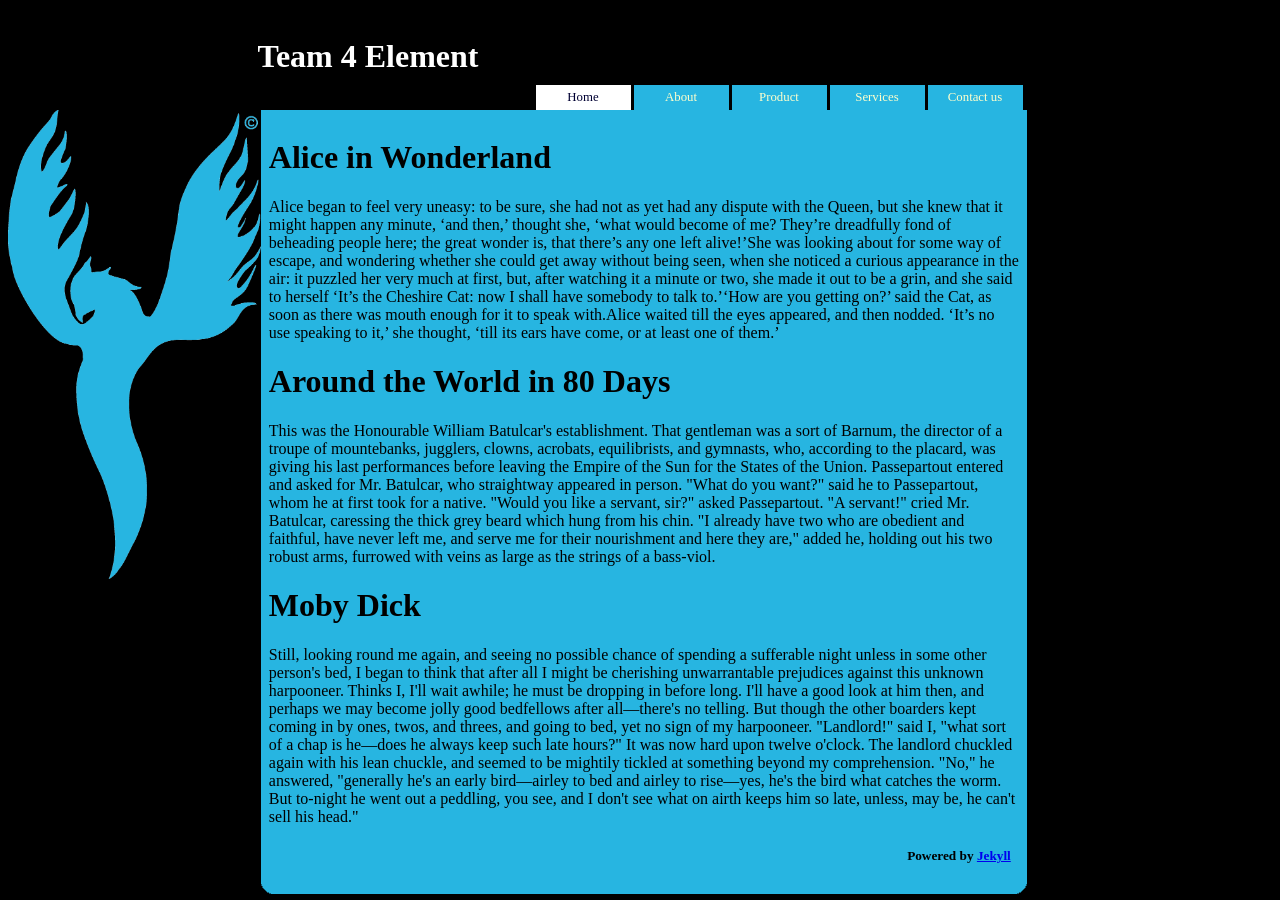
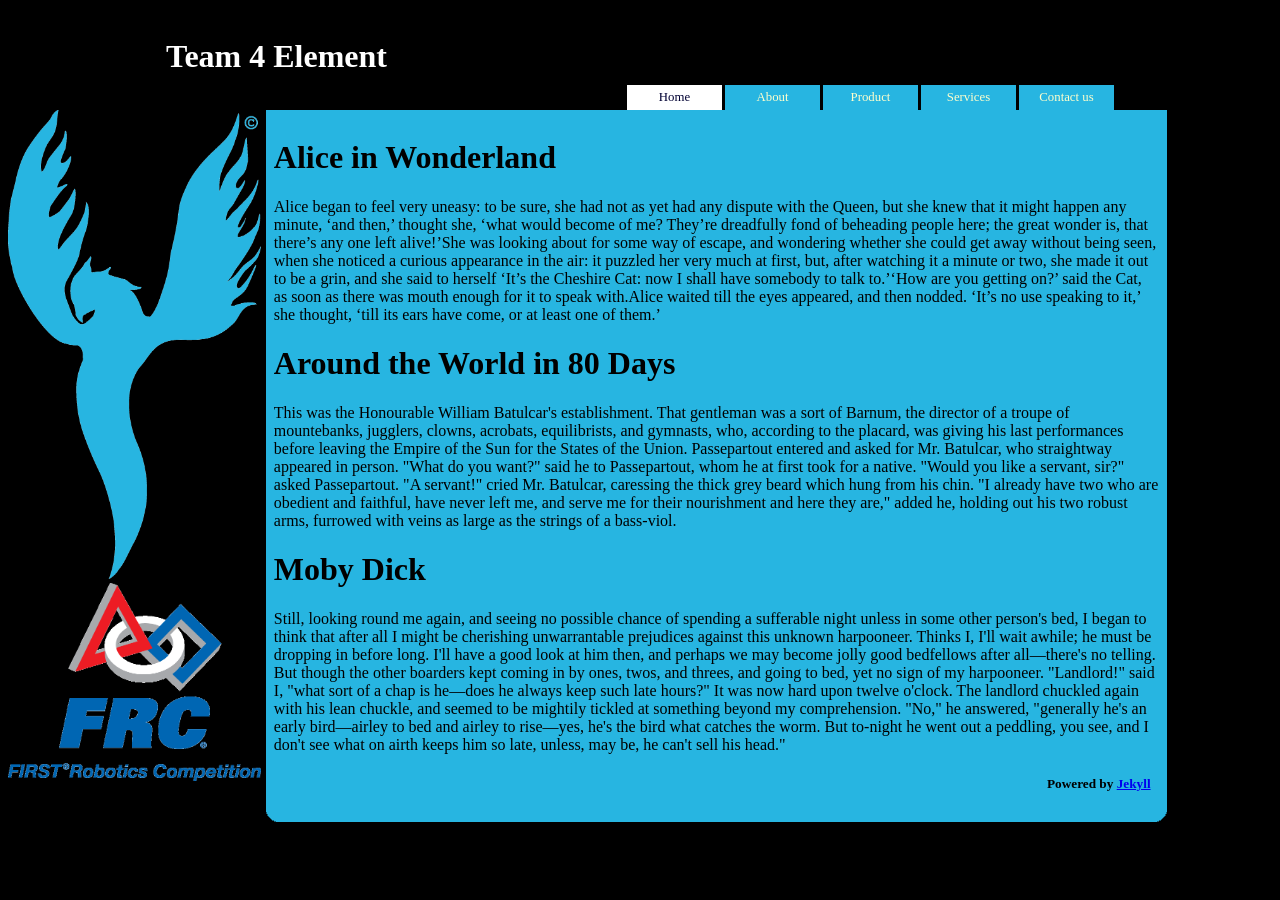
Before and after one commit to Apple101Review/team4history, a Jekyll site: the page built from index.html, in a window 1280 px wide. Built offline with Jekyll 4.4.1, drawn with Linux system fonts in a browser that asks for light colours.

Commit message:
Makes everything float nicely (woo fluid width designs!)

```diff
--- a/_layouts/default.html
+++ b/_layouts/default.html
@@ -9,10 +9,10 @@
 				Nifty("div#content","big bottom");
 			};
 
-			window.onresize = function(){
+			/*window.onresize = function(){
     			var img = document.getElementById('team4logo');
 				    img.style.width = "20%";
-			};
+			};*/
 		</script>
 		<title>{{ page.title }}</title>
 	</head>
@@ -30,7 +30,10 @@
 			</div>
 		</div>
 		<div id="wrapper">
-			<img src="images/team 4 logo.gif" id="team4logo"/>
+			<div id="logos">
+				<img src="images/team 4 logo.gif" id="team4logo"/><br/>
+				<img src="images/FRCicon_RGB.gif" id="frclogo"/>
+			</div>
 			<div id="content">
 				{{ content }}
 				<div style="text-align: right; margin: .5em;"><h5>Powered by <a href="https://github.com/mojombo/jekyll">Jekyll</a></h5></div>
--- a/style.css
+++ b/style.css
@@ -11,7 +11,7 @@ body {
 	color: rgb(39,181,225);
 }*/
 div#header{width:100%;overflow:hidden;background: black; float: right;}
-div#header h1,div#menu{width:765px;margin:0 auto;text-align:left}
+div#header h1,div#menu{width:75%;margin:0 auto;text-align:left}
 div#header h1{padding: 30px 0 10px;color: #FFF}
 
 ul#nav,ul#nav li{list-style-type:none;margin:0;padding:0}
@@ -35,15 +35,23 @@ div#wrapper {
 div#content {
 	background-color: rgb(39,181,225); /* 39, 181, 225*/
 	text-align: left;
-	width: 750px;
+	width: 70%;
 	margin: 0 auto;
-	float: left;
+	float:left;
 	padding: .5em;
 	z-index:2;
 }
 
+div#logos {
+	float: left;
+	width: 20%;
+	margin-right:5px;
+}
+
 #team4logo {
-	float: left;
-    width: 20%;
-	z-index:1;
+    width: 100%;
 }
+
+#frclogo {
+	width: 100%;
+}
```
